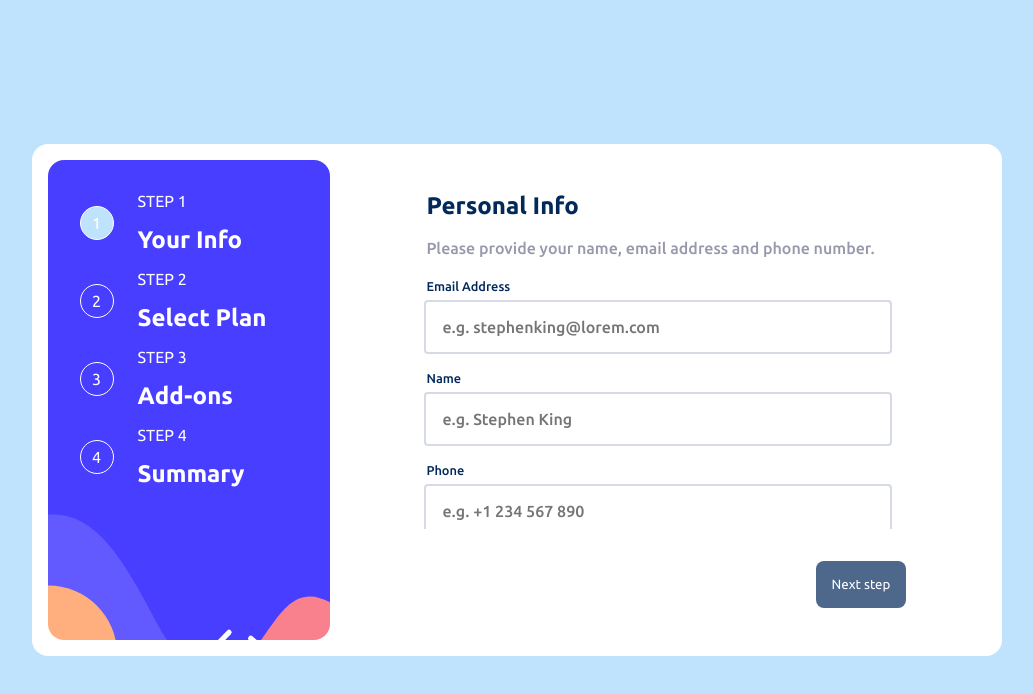
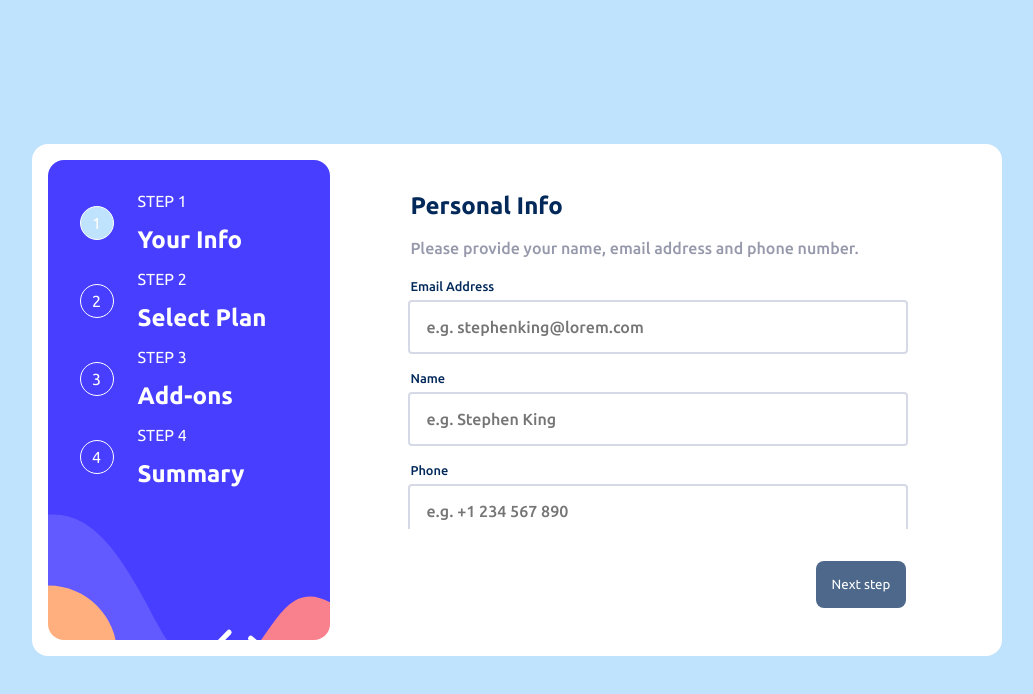
Before and after one commit to huyphan2210/multi-step_form, an Angular app in the folder multi-step_form.client/: page / in a window 1280 px wide. Shown: the top 694 px of the page, without its empty margins (123-1156 px from the left). Built offline with nearby package versions, Linux system fonts and the light colour scheme.

Commit message:
Update form.component.scss

```diff
--- a/multi-step_form.client/src/components/Form/form.component.scss
+++ b/multi-step_form.client/src/components/Form/form.component.scss
@@ -13,5 +13,6 @@
 @media screen and (min-width: 64rem) {
   :host {
     transform: none;
+    padding-inline: 0;
   }
 }
```
